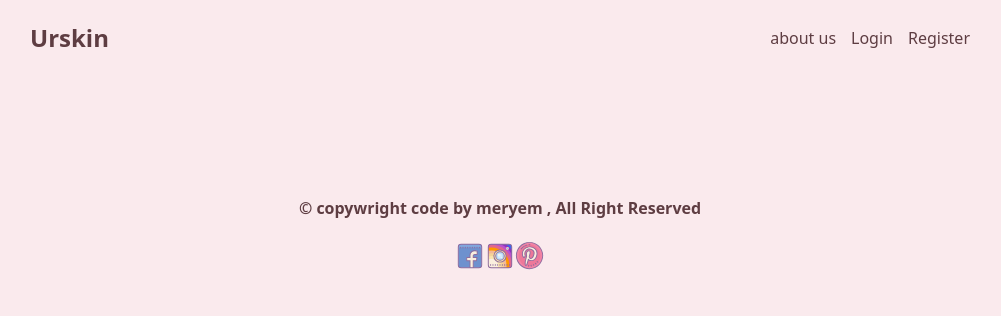
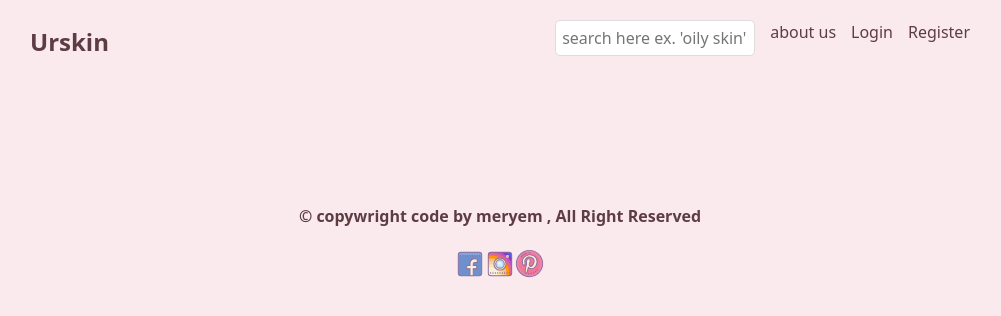
Before and after one commit to AdMrm/Urskin, a React (Create React App) app in the folder client/: page / in a window 1280 px wide. Shown: the top 316 px of the page, without its empty margins (140-1141 px from the left). Built offline with nearby package versions, Linux system fonts and the light colour scheme; no server answers.

Commit message:
Update header.js

```diff
--- a/client/src/components/header.js
+++ b/client/src/components/header.js
@@ -1,6 +1,7 @@
 import {Link} from "react-router-dom";
 import {useContext, useEffect, useState} from "react";
 import {UserContext} from "../userContext";
+import Search from "./search";
 
 export default function Header() {
   const {setUserInfo,userInfo} = useContext(UserContext);
@@ -32,6 +33,7 @@ export default function Header() {
 
 
       <nav>
+        <Search />
         <Link to="/about">about us </Link>
 
 
```
